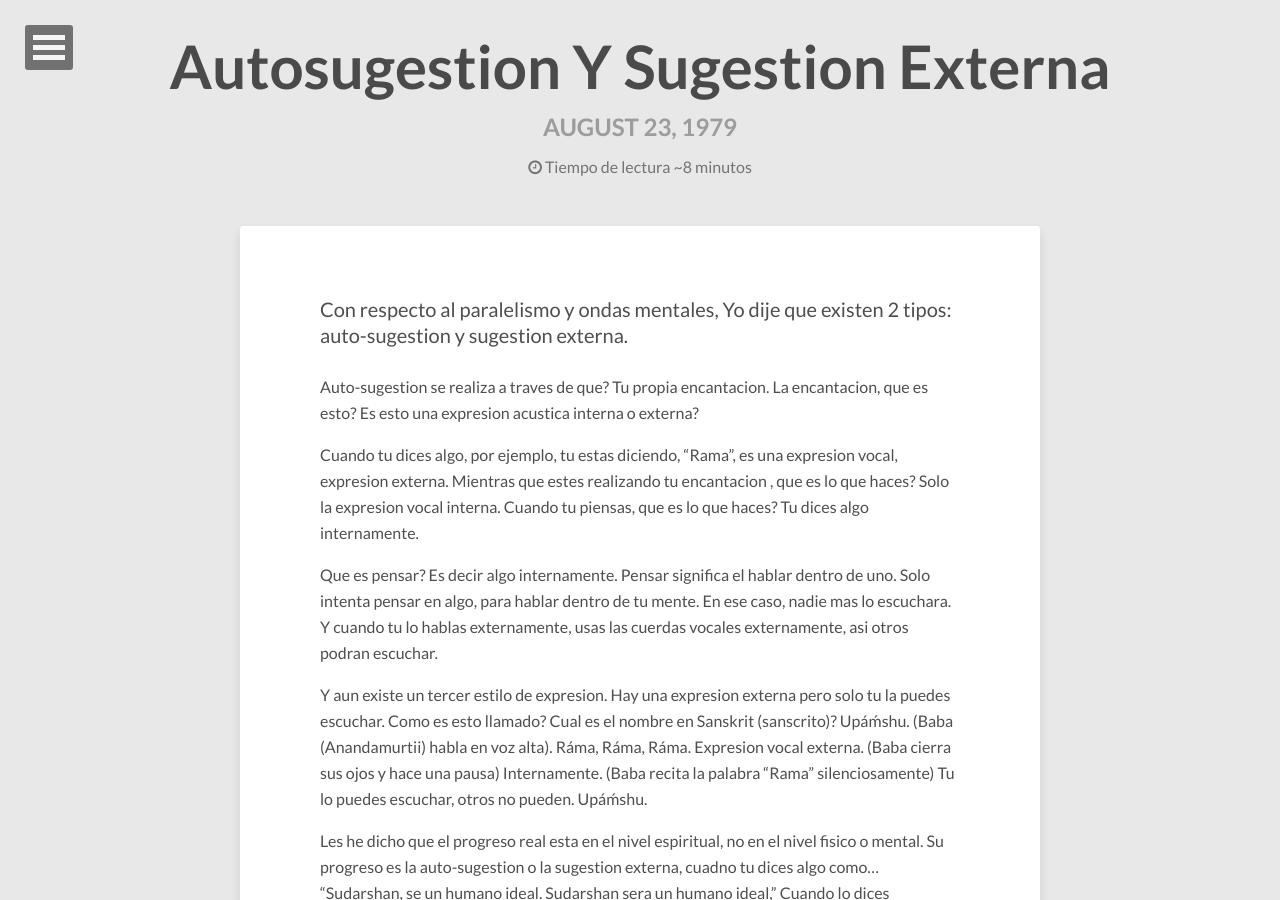
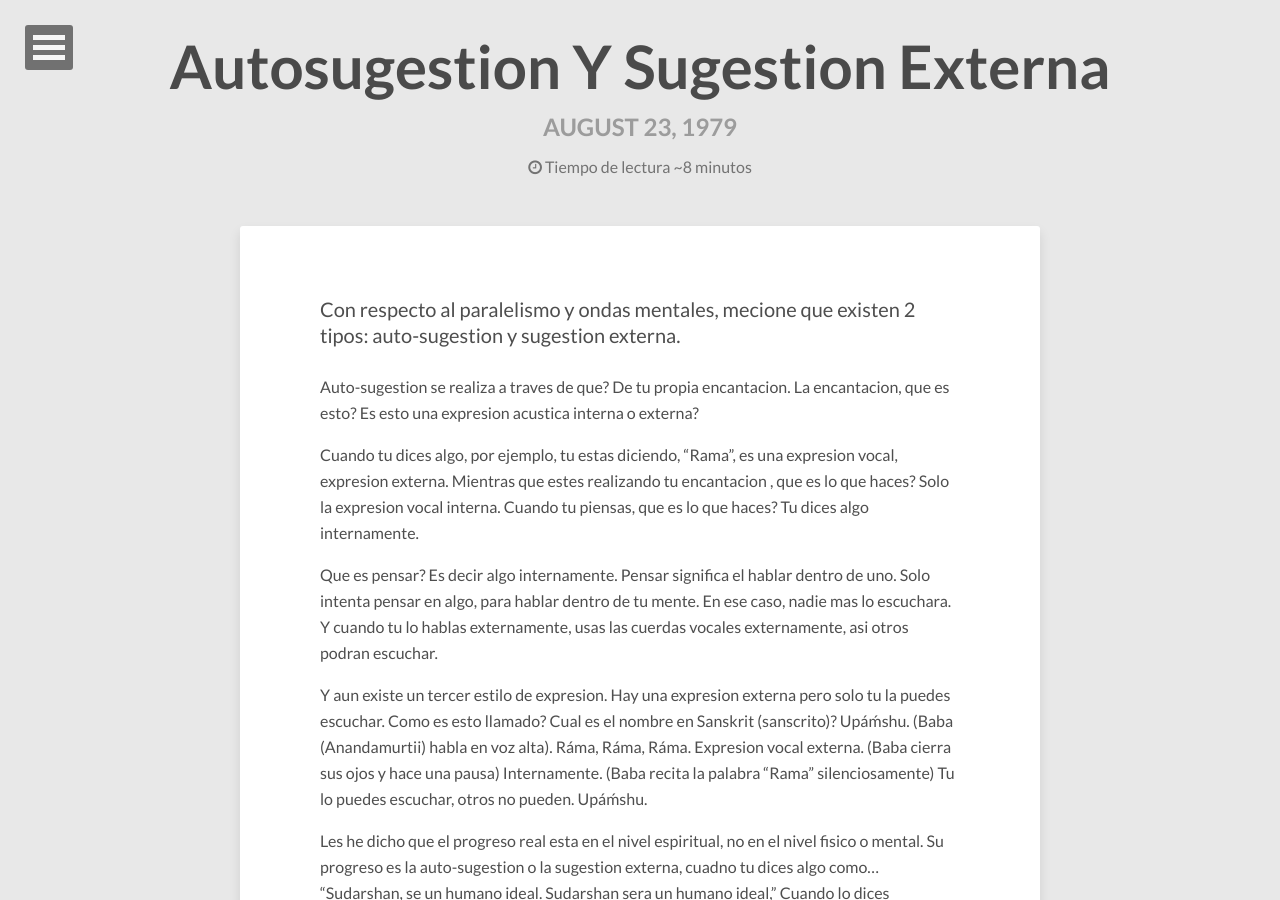
Before and after one commit to anandamurtiidiscursos/anandamurtiidiscursos.github.io, a Jekyll site: the page built from _posts/1979-08-23-Autosugestion-y-Sugestion-Externa.md, in a window 1280 px wide and 900 px high. Built offline with Jekyll 4.4.1, drawn with Linux system fonts in a browser that asks for light colours; nearby versions of some CDN libraries; comment, search, counter and statistics services are not loaded.

Commit message:
Updated 1979-08-23-Autosugestion-y-Sugestion-Externa.md

```diff
--- a/_posts/1979-08-23-Autosugestion-y-Sugestion-Externa.md
+++ b/_posts/1979-08-23-Autosugestion-y-Sugestion-Externa.md
@@ -5,9 +5,10 @@ layout: post
 
 
 
-Con respecto al paralelismo y ondas mentales, Yo dije que existen 2 tipos: auto-sugestion y sugestion externa.
 
-Auto-sugestion se realiza a traves de que? Tu propia encantacion. La encantacion, que es esto? Es esto una expresion acustica interna o externa?
+Con respecto al paralelismo y ondas mentales, mecione que existen 2 tipos: auto-sugestion y sugestion externa.
+
+Auto-sugestion se realiza a traves de que? De tu propia encantacion. La encantacion, que es esto? Es esto una expresion acustica interna o externa?
 
 Cuando tu dices algo, por ejemplo, tu estas diciendo, “Rama”, es una expresion vocal, expresion externa. Mientras que estes realizando tu encantacion , que es lo que haces? Solo la expresion vocal interna. Cuando tu piensas, que es lo que haces? Tu dices algo internamente.
 
```
